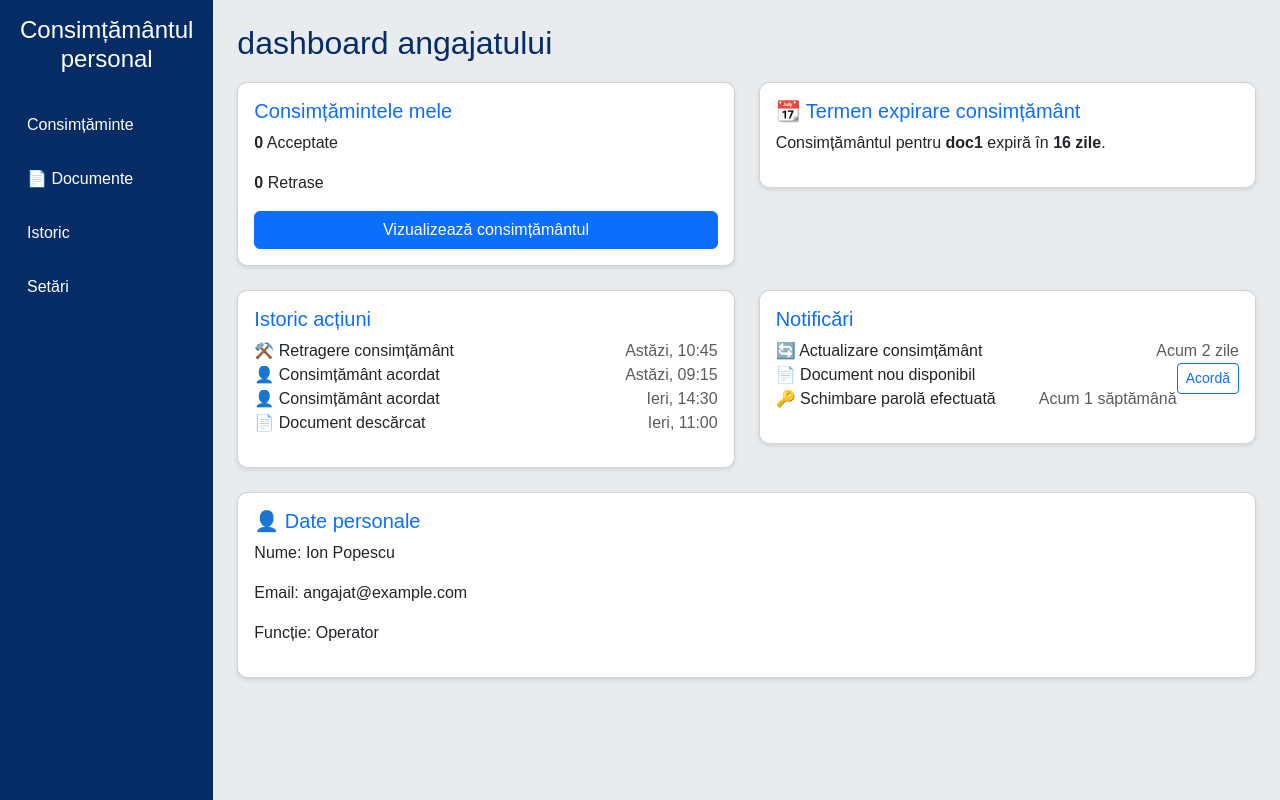
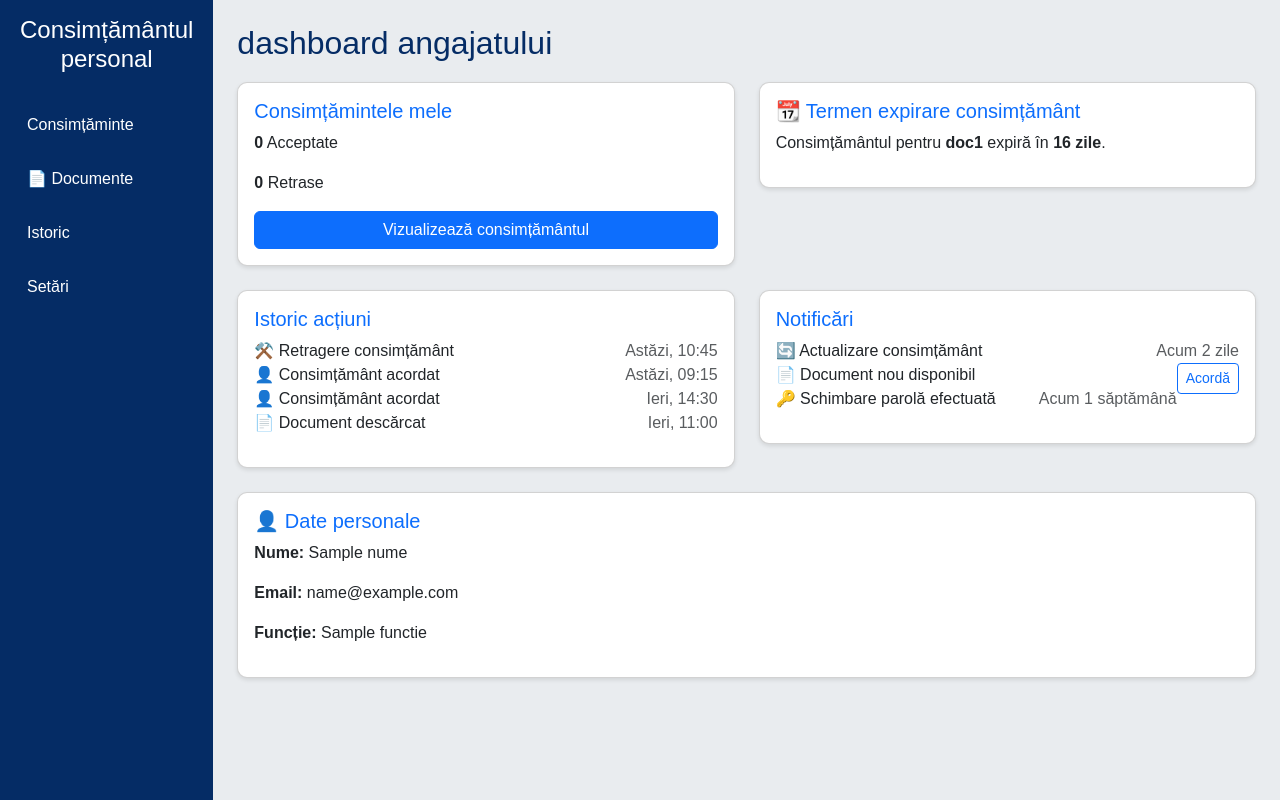
Before and after one commit to adriananascu/GDPRsystem, a Flask app: template templates/dashboard_angajat.html in a window 1280 px wide. Run offline with Flask 3, Linux system fonts and the light colour scheme; the template is opened without the code that fills it: most values are stand-ins (such as "Sample title", 1, 10 or a date in 2020); some libraries are stand-ins or nearby versions.

Commit message:
date personale

```diff
--- a/templates/dashboard_angajat.html
+++ b/templates/dashboard_angajat.html
@@ -112,13 +112,14 @@
                     <div class="card">
                         <div class="card-body">
                             <h5 class="card-title">👤 Date personale</h5>
-                            <p>Nume: Ion Popescu</p>
-                            <p>Email: angajat@example.com</p>
-                            <p>Funcție: Operator</p>
+                            <p><strong>Nume:</strong> {{ nume }}</p>
+                            <p><strong>Email:</strong> {{ email }}</p>
+                            <p><strong>Funcție:</strong> {{ functie }}</p>
                         </div>
                     </div>
                 </div>
             </div>
+
 
         </div>
     </div>
```
